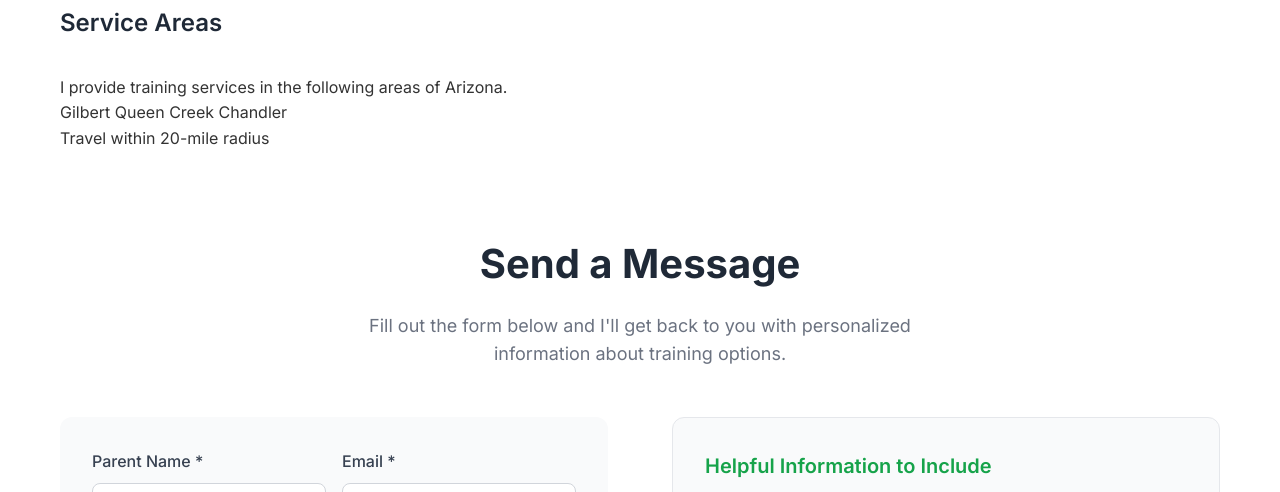
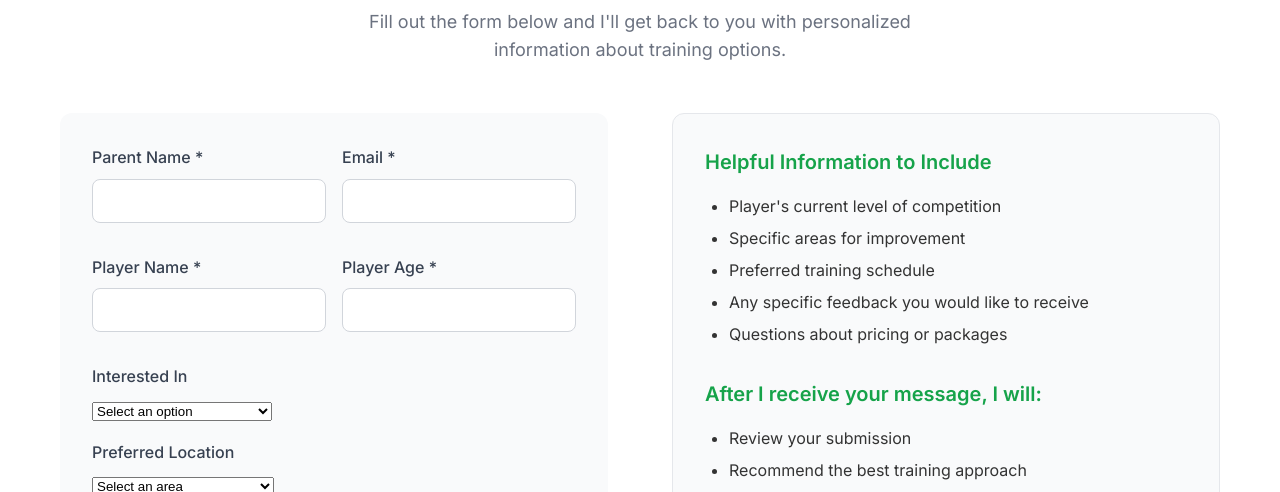
Before and after one commit to Procstar13/Coach-Zach-Website, a website: page contact.html in a window 1280 px wide. Shown: the part 608-1100 px from the top of the page. Drawn offline with Linux system fonts and the light colour scheme.

Commit message:
Remove contact information section and location information from contact page

```diff
--- a/contact.html
+++ b/contact.html
@@ -88,30 +88,7 @@
         </div>
     </section>
 
-    <!-- Contact Information Section -->
-    <section class="contact-info">
-        <div class="container">
-            <div class="section-header">
-                <h2 class="section-title">Contact Information</h2>
-                <p class="section-subtitle">
-                    Multiple ways to get in touch. I typically respond within 24 hours.
-                </p>
-            </div>
 
-            <div class="contact-info-grid">
-                <div class="contact-info-card">
-                    <h3>Service Areas</h3>
-                    <p>I provide training services in the following areas of Arizona.</p>
-                    <div class="service-areas">
-                        <span class="area">Gilbert</span>
-                        <span class="area">Queen Creek</span>
-                        <span class="area">Chandler</span>
-                    </div>
-                    <p class="response-time">Travel within 20-mile radius</p>
-                </div>
-            </div>
-        </div>
-    </section>
 
     <!-- Contact Form Section -->
     <section id="contact" class="contact">
```
